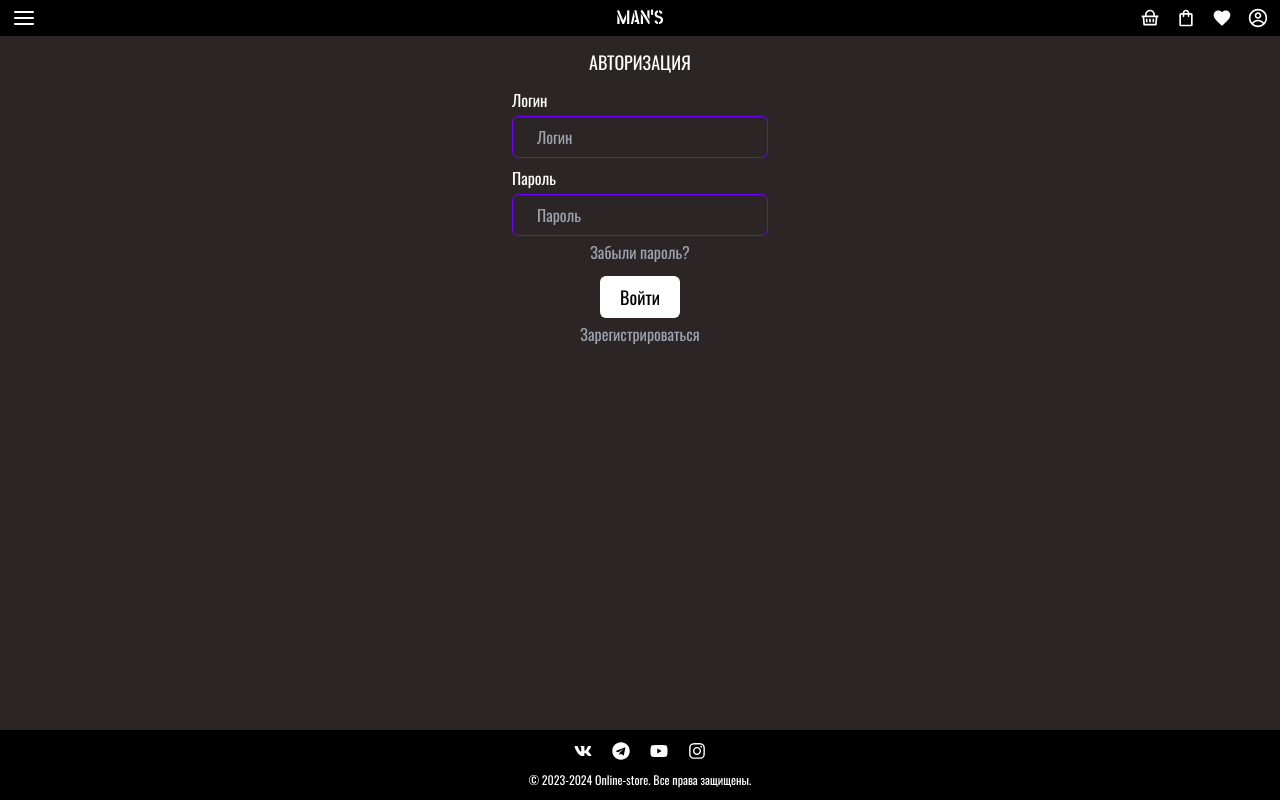
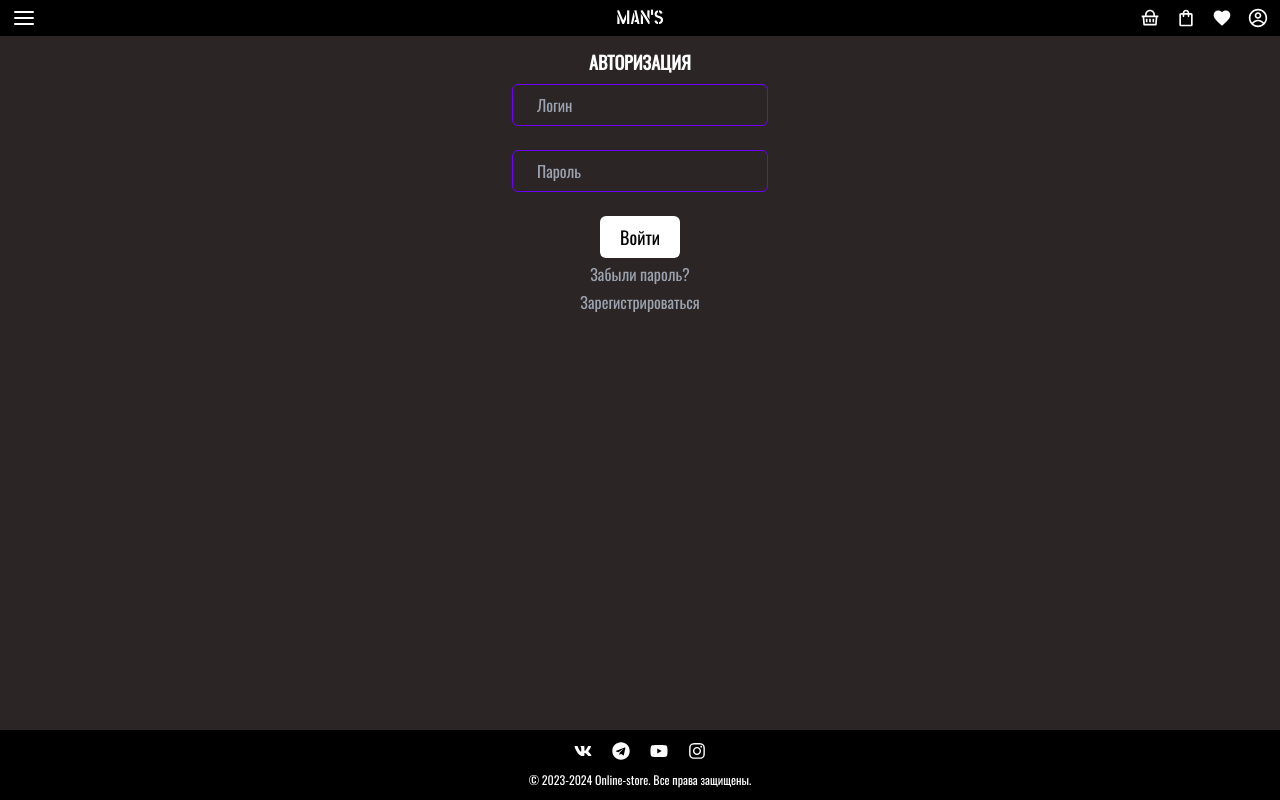
Before and after one commit to IlyaBayusov/online_store, a Next.js app: page /auth in a window 1280 px wide. Built offline with nearby package versions, Linux system fonts and the light colour scheme.

Commit message:
remade auth

```diff
--- a/src/app/auth/page.tsx
+++ b/src/app/auth/page.tsx
@@ -1,73 +1,24 @@
 "use client";
 
-import { IUseInput, useInput } from "@/hooks/useInput";
+import { IFormByAuth } from "@/interfaces";
 import axios, { AxiosError, AxiosResponse } from "axios";
 import Link from "next/link";
 import { useRouter } from "next/navigation";
-import React, { ChangeEvent, FormEvent, useState } from "react";
-
-interface IParams {
-  minLength: number;
-  maxLength: number;
-}
+import React, { useState } from "react";
+import { useForm } from "react-hook-form";
 
 export default function Auth() {
-  const [formData, setFormData] = useState({
-    username: "",
-    password: "",
-  });
-
-  const username = useInput("", { empty: true, minLength: 2, maxLength: 50 });
-  const password = useInput("", { empty: true, minLength: 4, maxLength: 50 });
+  const {
+    formState: { errors, isValid },
+    handleSubmit,
+    register,
+  } = useForm<IFormByAuth>({ mode: "onBlur" });
 
   const [error, setError] = useState("");
   const router = useRouter();
 
-  const handleChange = (e: ChangeEvent<HTMLInputElement>) => {
-    const { name, value } = e.target;
-    setFormData({
-      ...formData,
-      [name]: value,
-    });
-  };
-
-  const errorsValidation = (inputName: IUseInput, params: IParams) => {
-    if (inputName.dirty && (inputName.empty || inputName.minLength)) {
-      return (
-        <span className="text-red-600 text-xs">
-          Мин.{" "}
-          {params.minLength !== 2
-            ? `${params.minLength} символа`
-            : `${params.minLength} символов`}
-        </span>
-      );
-    }
-    if (inputName.dirty && inputName.maxLength) {
-      return (
-        <span className="text-red-600 text-xs">
-          Макс. {params.maxLength} символов
-        </span>
-      );
-    }
-  };
-
-  const validateForm = () => {
-    let isValid = true;
-
-    if (!username.inputValid) {
-      isValid = false;
-    }
-    if (!password.inputValid) {
-      isValid = false;
-    }
-
-    return isValid;
-  };
-
-  const handleSubmit = async (e: FormEvent<HTMLFormElement>) => {
-    e.preventDefault();
-
-    if (!validateForm()) {
+  const onSubmit = async (formData: IFormByAuth) => {
+    if (!isValid) {
       setError("Некоторые поля заполнены неверно.");
       return;
     }
@@ -109,66 +60,72 @@ export default function Auth() {
   };
 
   return (
-    <div className="container px-3 flex flex-col justify-center items-center">
-      <h1 className="text-lg uppercase text-center mt-3">Авторизация</h1>
-      {error && <p className="text-red-700">{error}</p>}
+    <div className="flex flex-col justify-center items-center">
+      <h1 className="text-lg font-bold uppercase text-center mt-3">
+        Авторизация
+      </h1>
+      {error && <p className="text-red-600 text-xs">{error}</p>}
 
       <form
-        onSubmit={handleSubmit}
-        className="flex flex-col w-full items-center mt-1 text-black"
+        onSubmit={handleSubmit(onSubmit)}
+        className="flex flex-col items-center gap-5 w-full mt-1 text-black"
       >
-        <div className="flex flex-col justify-center text-base items-center w-full max-w-64">
-          <label
-            htmlFor=""
-            className="text-start mt-2 text-white flex justify-start w-full"
-          >
-            Логин
-          </label>
+        <div className="relative flex flex-col justify-center text-base items-center w-full max-w-64">
           <input
             type="text"
             placeholder="Логин"
-            name="username"
-            value={formData.username}
-            onChange={(e) => {
-              username.onChange(e);
-              handleChange(e);
-            }}
-            onBlur={() => username.onBlur()}
+            {...register("username", {
+              required: "Поле обязательно для заполнения",
+              minLength: {
+                value: 3,
+                message: "Минимум 3 символа",
+              },
+              maxLength: {
+                value: 50,
+                message: "Максимум 50 символов",
+              },
+            })}
             className="py-2 px-6 rounded-md mt-1 w-full max-w-72 text-white bg-transparent border border-[#6F00FF]"
           />
-          {errorsValidation(username, { minLength: 2, maxLength: 50 })}
+          {
+            <span className="absolute -bottom-4 left-1/2 -translate-x-1/2 z-10 text-nowrap text-red-600 text-xs mt-1">
+              {errors?.username && (errors?.username?.message || "Ошибка!")}
+            </span>
+          }
         </div>
 
-        <div className="flex flex-col justify-center text-base items-center w-full max-w-64">
-          <label
-            htmlFor=""
-            className="text-start mt-2 text-white flex justify-start w-full"
-          >
-            Пароль
-          </label>
+        <div className="relative flex flex-col justify-center text-base items-center w-full max-w-64">
           <input
             type="password"
             placeholder="Пароль"
-            name="password"
-            value={formData.password}
-            onChange={(e) => {
-              password.onChange(e);
-              handleChange(e);
-            }}
-            onBlur={() => password.onBlur()}
+            {...register("password", {
+              required: "Поле обязательно для заполнения",
+              minLength: {
+                value: 6,
+                message: "Минимум 6 символов",
+              },
+              maxLength: {
+                value: 50,
+                message: "Максимум 50 символов",
+              },
+            })}
             className="py-2 px-6 rounded-md mt-1 w-full max-w-72 text-white bg-transparent border border-[#6F00FF]"
           />
-          {errorsValidation(password, { minLength: 6, maxLength: 50 })}
+          {
+            <span className="absolute -bottom-4 left-1/2 -translate-x-1/2 z-10 text-nowrap text-red-600 text-xs mt-1.2">
+              {errors?.password && (errors?.password?.message || "Ошибка!")}
+            </span>
+          }
         </div>
 
-        <Link href={"/forgotPass"} className="text-gray-400 text-base mt-1">
-          Забыли пароль?
-        </Link>
-
-        <button className="bg-white py-2 px-5 rounded-md mt-3" type="submit">
+        <button className="bg-white py-2 px-5 rounded-md mt-1" type="submit">
           Войти
         </button>
       </form>
+
+      <Link href={"/forgotPass"} className="text-gray-400 text-base mt-1">
+        Забыли пароль?
+      </Link>
 
       <Link href={"/registr"} className="text-gray-400 text-base mt-1">
         Зарегистрироваться
--- a/src/components/Forms/FormByRegistrCode/FormByRegistrCode.tsx
+++ b/src/components/Forms/FormByRegistrCode/FormByRegistrCode.tsx
@@ -62,7 +62,7 @@ export default function FormByRegistrCode({ isSubmit, setSubmit }: Props) {
 
     try {
       const response = await axios.post(
-        "http://localhost:8080/api/v1/verification",
+        "http://localhost:8080/api/v1/mail/verification",
         { email: formData.email, code }
       );
       const data = await response.data;
```
Also changed, not shown: src/components/Forms/FormByRegistr/FormByRegistr.tsx (+11 -13 lines).
